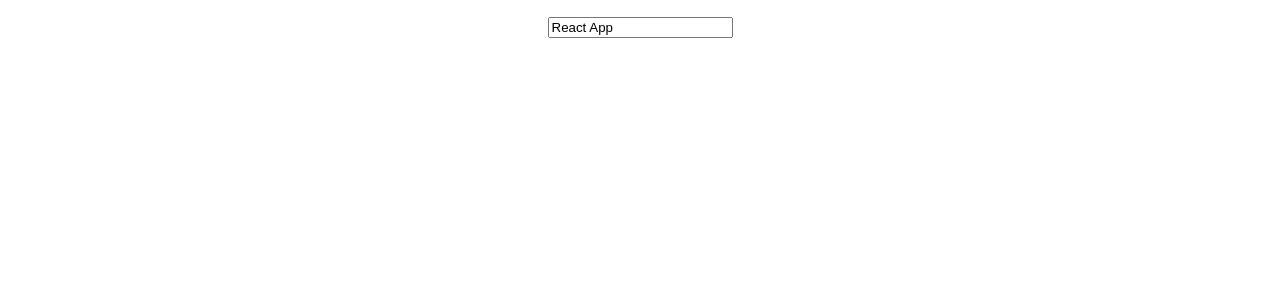
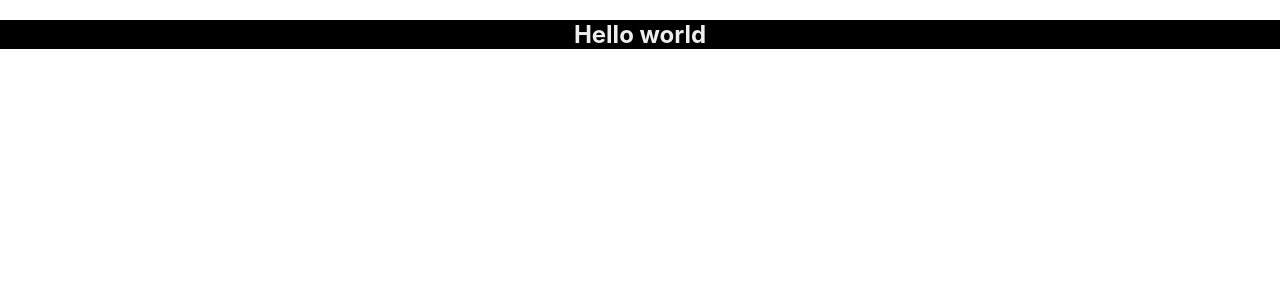
Before and after one commit to muhammadzubairmoosani/react-hooks-example-2, a React (Create React App) app: page / in a window 1280 px wide. Shown: the top 300 px of the page. Built offline with nearby package versions, Linux system fonts and the light colour scheme.

Commit message:
react hooks useContext example

```diff
--- a/package.json
+++ b/package.json
@@ -6,7 +6,6 @@
     "@testing-library/jest-dom": "^4.2.4",
     "@testing-library/react": "^9.5.0",
     "@testing-library/user-event": "^7.2.1",
-    "axios": "^0.19.2",
     "react": "^16.13.1",
     "react-dom": "^16.13.1",
     "react-scripts": "3.4.1"
--- a/src/App.js
+++ b/src/App.js
@@ -1,138 +1,99 @@
 import "./App.css";
+import React, { useContext } from "react";
 
-/////////////////////// class component example ///////////////////////////
-import React from "react";
+const themes = {
+  light: {
+    foreground: "#000000",
+    background: "#eeeeee",
+  },
+  dark: {
+    foreground: "#ffffff",
+    background: "#222222",
+  },
+};
 
-class App extends React.Component {
-  state = { title: document.title };
+///////// Create Context
+const ThemeContext = React.createContext(themes);
 
-  componentDidMount() {
-    document.title = this.state.title;
-  }
+/////////////////////// Example without useContext ///////////////////////
+//
+///////// Parent Component
+// class App extends React.Component {
+//   render() {
+//     return (
+//       <ThemeContext.Provider value={themes.dark}>
+//         <Toolbar />
+//       </ThemeContext.Provider>
+//     );
+//   }
+// }
 
-  componentDidUpdate(_, prevProps) {
-    if (this.state.title !== prevProps.title) {
-      document.title = this.state.title;
-    }
-  }
-  render() {
-    return (
-      <div className="App">
-        <input
-          type="text"
-          value={this.state.title}
-          onChange={(event) => this.setState({ title: event.target.value })}
-        />
-      </div>
-    );
-  }
+// ///////// Intermediate Component
+// function Toolbar() {
+//   return (
+//     <div>
+//       <ThemedButton />
+//     </div>
+//   );
+// }
+
+// ///////// Child Component
+// class ThemedButton extends React.Component {
+//   static contextType = ThemeContext;
+//   render() {
+//     return (
+//       <div className="App">
+//         <h2
+//           style={{
+//             backgroundColor: this.context.background,
+//             color: this.context.foreground,
+//           }}
+//         >
+//           Hello world
+//         </h2>
+//       </div>
+//     );
+//   }
+// }
+
+/////////////////////// Example with useContext ///////////////////////
+//
+///////// Parent Component
+const App = () => {
+  return (
+    <div className="App">
+      <ThemeContext.Provider value={themes.light}>
+        <Toolbar />
+      </ThemeContext.Provider>
+    </div>
+  );
+};
+
+///////// Intermediate Component
+function Toolbar() {
+  return (
+    <div>
+      <ThemedButton />
+    </div>
+  );
 }
 
-
-
-/////////////////////// function component example ///////////////////////////
-// import React, { useEffect, useState } from "react";
-
-// const App = () => {
-//   const [title, setTitle] = useState("My App");
-
-//   useEffect(() => {
-//     document.title = title;
-//   }, [title]);
-
-//   return (
-//     <div className="App">
-//       <input
-//         type="text"
-//         value={title}
-//         onChange={(event) => setTitle(event.target.value)}
-//       />
-//     </div>
-//   );
-// };
-
-
-
-///////////////////////  Custom Hooks example ///////////////////////////
-// import React, { useState } from "react";
-
-// const useClickCount = (initialClicks) => {
-//   const [clicks, setClicks] = useState(initialClicks);
-//   const increment = () => setClicks(clicks + 1);
-//   return [clicks, increment];
-// };
-
-// const App = () => {
-//   const [clicksA, incrementA] = useClickCount(0);
-//   const [clicksB, incrementB] = useClickCount(0);
-
-//   return (
-//     <div className="App">
-//       <p>
-//         {clicksA} A clicks <button onClick={incrementA}>Click A</button>
-//       </p>
-//       <p>
-//         {clicksB} B clicks <button onClick={incrementB}>Click B</button>
-//       </p>
-//     </div>
-//   );
-// };
-
-
-
-///////////////////////  Real-Life example ///////////////////////////
-// import React, { useState, useEffect } from 'react';
-// import axios from 'axios';
-
-// const App = () => {
-//   const [ users, setUsers ] = useState([]);
-//   const [ showDetails, setShowDetails ] = useState(false);
-
-//   const fetchUsers = async () => {
-//     const response = await axios.get(`https://jsonplaceholder.typicode.com/users`);
-
-//     setUsers(response.data);
-//   };
-
-//   useEffect( () => { fetchUsers(users) }, [ users ] );
-
-//   const handleClick = event => { setShowDetails(!showDetails) };
-
-//   return (
-//     <div>
-//       {
-//         users.map((user) => (
-//           <ul key={ user.id }>
-//             <li>
-//               <strong>{ user.name }</strong>
-//               <div>
-//                 <button
-//                   onClick={ handleClick }
-//                 >
-//                   { showDetails ? "Close Additional Info" : "More Info"  }
-//               </button>
-//                { showDetails &&
-//                  <div className="additional-info">
-//                    <p>
-//                      { `Email: ${ user.email }` }
-//                    </p>
-//                    <p>
-//                      { `Phone: ${ user.phone }` }
-//                    </p>
-//                    <p>
-//                      { `Website: ${ user.website }` }
-//                    </p>
-//                  </div>
-//                }
-//               </div>
-//             </li>
-//           </ul>
-//         ))
-//       }
-//     </div>
-//   )
-// }
-
-
+///////// Child Component
+function ThemedButton() {
+  const theme = useContext(ThemeContext);
+  return (
+    <div className="App">
+      <h2
+        style={{
+          color: theme.background,
+          backgroundColor: theme.foreground,
+          padding: theme.paddingY,
+        }}
+      >
+        Hello world
+      </h2>
+    </div>
+  );
+}
 
 export default App;
```
Also changed, not shown: 2 other files (tests, documents, lock files or other folders).
